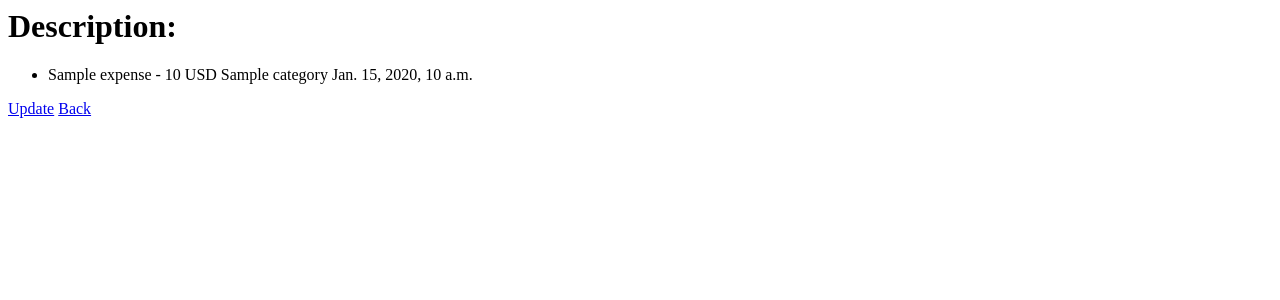
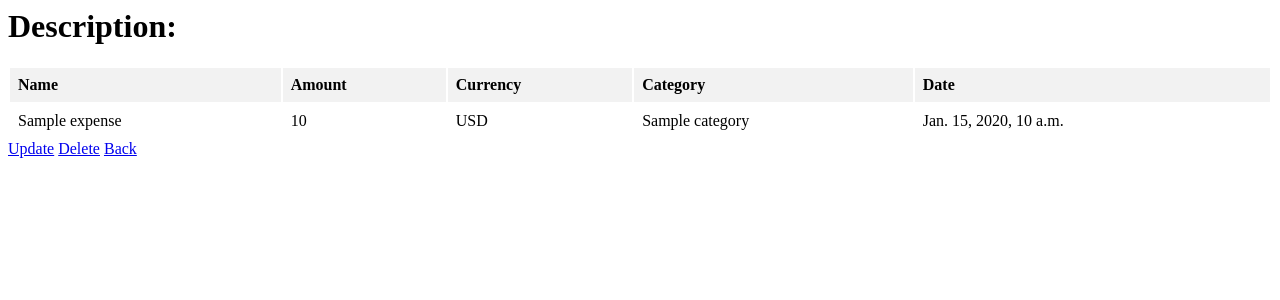
Before and after one commit to mizunovasveta/costs, a Django app: template polls/templates/polls/detail.html in a window 1280 px wide. Shown: the top 300 px of the page. Run offline with Django 5.2, Linux system fonts and the light colour scheme; the template is opened without the code that fills it: most values are stand-ins (such as "Sample title", 1, 10 or a date in 2020).

Commit message:
created detail and update

```diff
--- a/polls/templates/polls/detail.html
+++ b/polls/templates/polls/detail.html
@@ -2,14 +2,44 @@
 <head>
     <meta charset="UTF-8">
     <title>Title</title>
+    <style>
+        table {
+            border-collapse: none;
+            width: 100%;
+        }
+
+        th, td {
+            border: none;
+            padding: 8px;
+            text-align: left;
+        }
+
+        th {
+            background-color: #f2f2f2;
+        }
+    </style>
 </head>
 <body>
 <h1>Description: </h1>
-<ul>
-    <li>{{ expense.name }} - {{ expense.amount }} {{ expense.currency }} {{ expense.category }} {{ expense.pub_date }}</li>
+<table>
+    <tr>
+        <th>Name</th>
+        <th>Amount</th>
+        <th>Currency</th>
+        <th>Category</th>
+        <th>Date</th>
+    </tr>
+    <tr>
+        <td>{{ expense.name }}</td>
+        <td>{{ expense.amount }}</td>
+        <td>{{ expense.currency }}</td>
+        <td>{{ expense.category }}</td>
+        <td>{{ expense.pub_date }}</td>
+    </tr>
+</table>
 
-</ul>
 <a href="{% url 'polls:update' pk=expense.pk %}" class="button">Update</a>
+<a href="{% url 'polls:delete' pk=expense.pk %}" class="button">Delete</a>
 <a href="{% url 'polls:index' %}" class="button">Back</a>
 </body>
 </html>
--- a/polls/templates/polls/update.html
+++ b/polls/templates/polls/update.html
@@ -6,7 +6,7 @@
     <title>Update YourModel</title>
 </head>
 <body>
-    <h1>Update YourModel</h1>
+    <h1>Update</h1>
     <form method="post">
         {% csrf_token %}
         {{ form.as_p }}
--- a/polls/urls.py
+++ b/polls/urls.py
@@ -6,4 +6,6 @@ urlpatterns = [
     path("", views.Index.as_view(), name="index"),
     path("<int:pk>/", views.Detail.as_view(), name="detail"),
     path("<int:pk>/update/", views.Update.as_view(), name="update"),
+    path("create/", views.Create.as_view(), name="create"),
+    path("<int:pk>/delete/", views.Delete.as_view(), name="delete"),
 ]
```
Also changed, not shown: polls/templates/polls/create.html (+7 -1 lines), polls/templates/polls/index.html (+13 -1 lines), polls/views.py (+12 -6 lines), db.sqlite3.
